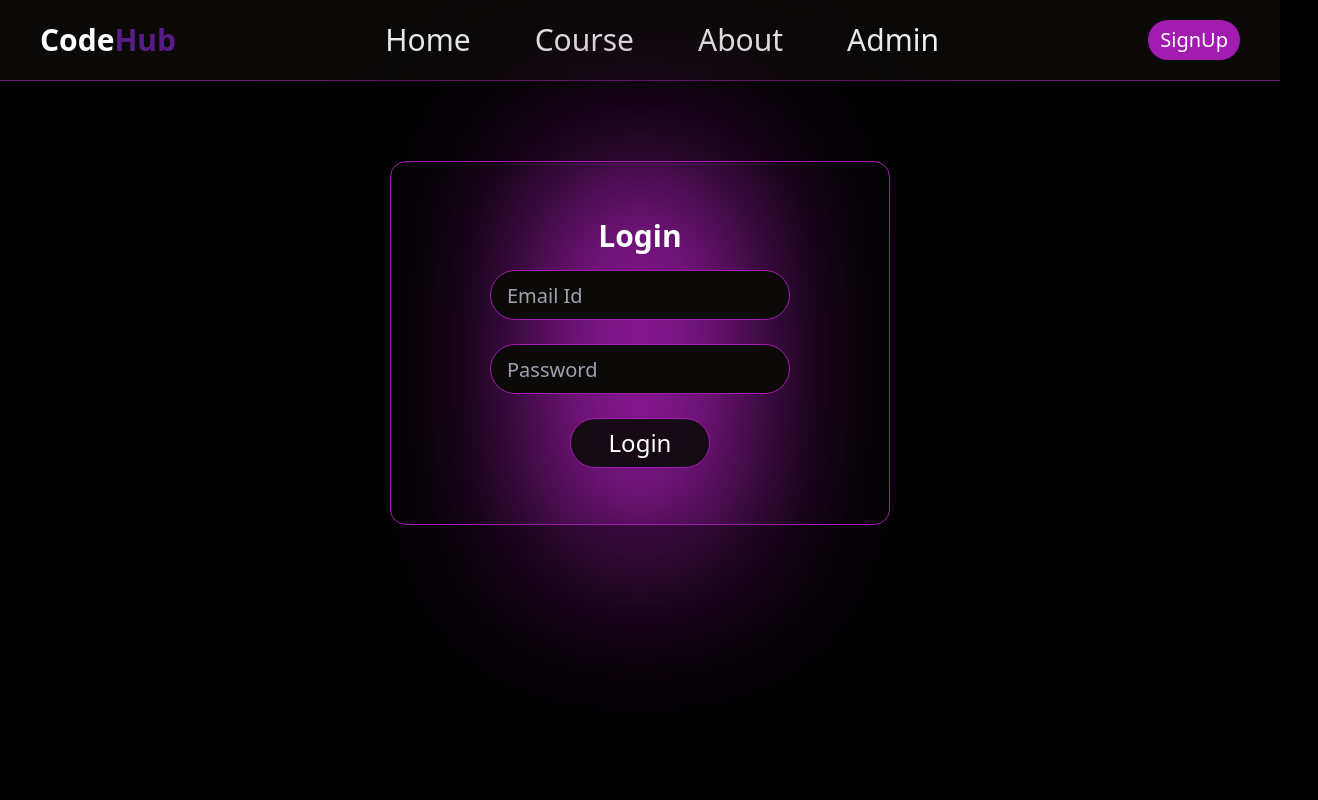
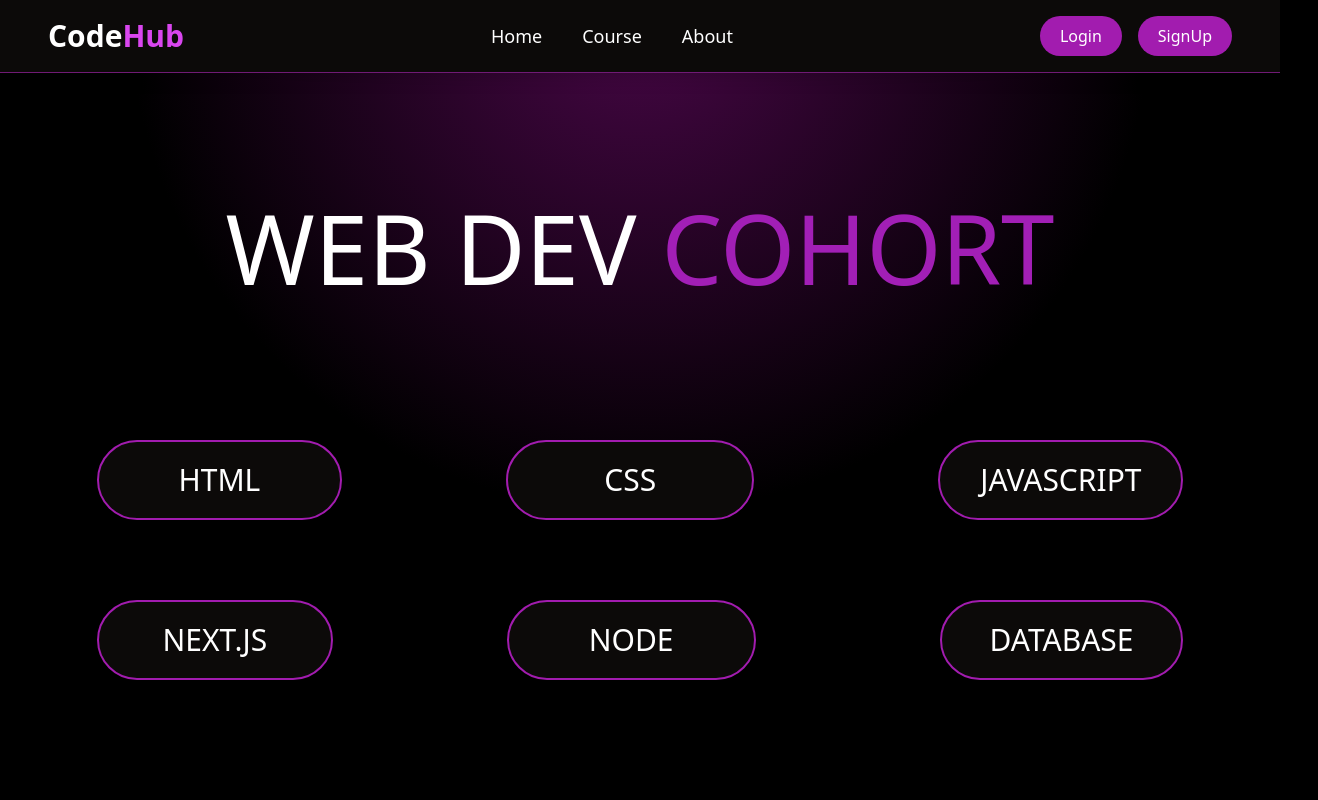
Before and after one commit to yashjaiswal4646/Online-Learning-React-, a React (Vite) app: page /courses/web-dev-cohort in a window 1280 px wide. Shown: the top 800 px of the page, 1318 px wide, since content can reach past the window. Built offline with nearby package versions, Linux system fonts and the light colour scheme.

Commit message:
Route FlutterSyllabus and add design in allcourses

```diff
--- a/src/App.jsx
+++ b/src/App.jsx
@@ -1,20 +1,12 @@
-// import AppRoutes from "./routes/AppRoutes";
-
-import { BrowserRouter } from "react-router-dom";
-import Navbar from "../src/pages/Login/Navbar";
-import LoginForm from "../src/pages/Login/LoginForm";
+import AppRoutes from "./routes/AppRoutes";
 
 
 
 function App() {
   return (
     <>
-   {/* <AppRoutes />; */}
-   <BrowserRouter>
-       <Navbar/>
-      <LoginForm/>
+   <AppRoutes />;
 
-   </BrowserRouter>
   </>
 )
 }
--- a/src/components/AllCourses/Flutter.jsx
+++ b/src/components/AllCourses/Flutter.jsx
@@ -1,9 +1,22 @@
 import React from "react";
 import imgflutter from "/images/Group35.png";
 import roadmap from "/images/Group109.png"
+import { useNavigate } from "react-router-dom";
+
 const Flutter = () => {
+
+   let navigate = useNavigate();
+
   return (
     <>
+
+     <div
+        className="flex items-center justify-center min-h-screen px-6 text-white"
+        style={{
+          background:
+            "radial-gradient(circle at top center, #410640 5%, #000000 50%)",
+        }}
+      >
       <section className="flex flex-col items-center">
         <h2 className="mt-20 text-white text-8xl max-md:mt-10 max-md:max-w-full max-md:text-4xl">
           Online Flutter <span className="text-[#A21FB6]">App</span>
@@ -16,7 +29,7 @@ const Flutter = () => {
             Basics of Dart
           </button>
           <div className="flex flex-wrap gap-10 max-md:max-w-full">
-            <button className="grow px-20 py-5 mr-20 whitespace-nowrap border-2 border-fuchsia-700 border-solid bg-stone-950 rounded-[50px] w-fit max-md:px-5 text-white hover:bg-fuchsia-900 transition-colors">
+            <button className="grow px-20 py-5 mr-20 ml-20 whitespace-nowrap border-2 border-fuchsia-700 border-solid bg-stone-950 rounded-[50px] w-fit max-md:px-5 text-white hover:bg-fuchsia-900 transition-colors">
               Flutter
             </button>
             <button className="grow px-10 py-5 border-2 border-fuchsia-700 border-solid bg-stone-950 rounded-[50px] w-fit max-md:px-5 text-white hover:bg-fuchsia-900 transition-colors">
@@ -25,6 +38,7 @@ const Flutter = () => {
           </div>
         </div>
       </section>
+      </div>
 
       <section className="mt-40 ml-20 w-full max-w-[1238px] max-md:mt-10 max-md:max-w-full">
         <div className="flex gap-5 max-md:flex-col">
@@ -103,7 +117,7 @@ const Flutter = () => {
           Dominate. From <span className="text-[#A60AA3]">Start</span> to
           Victory.
         </p>
-        <button className="px-10 py-7 mt-20 max-w-full text-2xl text-white border border-fuchsia-600 border-solid bg-fuchsia-900 bg-opacity-10 rounded-[101px] w-[365px] hover:bg-opacity-20 transition-colors">
+        <button className="px-10 py-7 mt-20 max-w-full text-2xl text-white border border-fuchsia-600 border-solid bg-fuchsia-900 bg-opacity-10 rounded-[101px] w-[365px] hover:bg-opacity-20 transition-colors" onClick={() => navigate("/FlutterSyllabus")}>
           View Complete Syllabus
         </button>
       </section>
--- a/src/components/AllCourses/Hacking.jsx
+++ b/src/components/AllCourses/Hacking.jsx
@@ -5,6 +5,14 @@ import roadmap from "/images/Group107.png"
 const Hacking = () => {
   return (
     <>
+
+      <div
+        className="flex items-center justify-center min-h-screen px-6 text-white"
+        style={{
+          background:
+            "radial-gradient(circle at top center, #410640 5%, #000000 50%)",
+        }}
+      >
       <section className="flex flex-col items-center">
         <h2 className="mt-20 text-white text-8xl max-md:mt-10 max-md:max-w-full max-md:text-4xl">
           Online Ethical <span className="text-[#A21FB6]">Hacking </span>{" "}
@@ -31,6 +39,7 @@ const Hacking = () => {
           </div>
         </div>
       </section>
+      </div>
 
       <section className="mt-40 ml-20 w-full max-w-[1238px] max-md:mt-10 max-md:max-w-full">
         <div className="flex gap-5 max-md:flex-col">
--- a/src/components/AllCourses/Nodejs.jsx
+++ b/src/components/AllCourses/Nodejs.jsx
@@ -5,6 +5,13 @@ import roadmap from "/images/Group67.png"
 const Nodejs = () => {
   return (
     <>
+      <div
+        className="flex items-center justify-center min-h-screen px-6 text-white"
+        style={{
+          background:
+            "radial-gradient(circle at top center, #410640 5%, #000000 50%)",
+        }}
+      >
       <section className="flex flex-col items-center">
         <h2 className="flex flex-wrap justify-center gap-8 mt-20 text-white text-7xl max-md:mt-10 max-md:max-w-full max-md:text-4xl">
           Complete <br />
@@ -38,6 +45,7 @@ const Nodejs = () => {
           </div>
         </div>
       </section>
+      </div>
 
       <section className="mt-40 ml-20 w-full max-w-[1238px] max-md:mt-10 max-md:max-w-full">
         <div className="flex gap-5 max-md:flex-col">
--- a/src/components/AllCourses/WebDev.jsx
+++ b/src/components/AllCourses/WebDev.jsx
@@ -5,6 +5,14 @@ import roadmap from "/images/Group67.png";
 const WebDev = () => {
   return (
     <>
+
+      <div
+        className="flex items-center justify-center min-h-screen px-6 text-white"
+        style={{
+          background:
+            "radial-gradient(circle at top center, #410640 5%, #000000 50%)",
+        }}
+      >
       <section className="flex flex-col items-center">
         <h2 className="mt-20 text-white text-8xl max-md:mt-10 max-md:max-w-full max-md:text-4xl">
           WEB DEV <span className="text-[#A21FB6]">COHORT</span>
@@ -15,7 +23,7 @@ const WebDev = () => {
             HTML
           </button>
           <div className="flex flex-wrap gap-10 max-md:max-w-full">
-            <button className="grow px-24 py-5 mr-56 whitespace-nowrap border-2 border-fuchsia-700 border-solid bg-stone-950 rounded-[50px] w-fit max-md:px-5 text-white hover:bg-fuchsia-900 transition-colors">
+            <button className="grow px-24 py-5 mr-36 ml-36 whitespace-nowrap border-2 border-fuchsia-700 border-solid bg-stone-950 rounded-[50px] w-fit max-md:px-5 text-white hover:bg-fuchsia-900 transition-colors">
               CSS
             </button>
             <button className="grow px-10 py-5 border-2 border-fuchsia-700 border-solid bg-stone-950 rounded-[50px] w-fit max-md:px-5 text-white hover:bg-fuchsia-900 transition-colors">
@@ -29,7 +37,7 @@ const WebDev = () => {
             NEXT.JS
           </button>
           <div className="flex flex-wrap gap-10 max-md:max-w-full">
-            <button className="grow px-20 py-5 mr-56 whitespace-nowrap border-2 border-fuchsia-700 border-solid bg-stone-950 rounded-[50px] w-fit max-md:px-5 text-white hover:bg-fuchsia-900 transition-colors">
+            <button className="grow px-20 py-5 mr-36 ml-36  whitespace-nowrap border-2 border-fuchsia-700 border-solid bg-stone-950 rounded-[50px] w-fit max-md:px-5 text-white hover:bg-fuchsia-900 transition-colors">
               NODE
             </button>
             <button className="grow px-12 py-5 border-2 border-fuchsia-700 border-solid bg-stone-950 rounded-[50px] w-fit max-md:px-5 text-white hover:bg-fuchsia-900 transition-colors">
@@ -38,6 +46,7 @@ const WebDev = () => {
           </div>
         </div>
       </section>
+      </div>
 
       <section className="mt-40 ml-20 w-full max-w-[1238px] max-md:mt-10 max-md:max-w-full">
         <div className="flex gap-5 max-md:flex-col">
--- a/src/components/AllCourses/WebDevlopment.jsx
+++ b/src/components/AllCourses/WebDevlopment.jsx
@@ -5,8 +5,16 @@ import roadmap from "/images/Group67.png";
 const WebDevlopment = () => {
   return (
     <>
+
+      <div
+        className="flex items-center justify-center min-h-screen px-6 text-white"
+        style={{
+          background:
+            "radial-gradient(circle at top center, #410640 5%, #000000 50%)",
+        }}
+      >
       <section className="flex flex-col items-center">
-        <h2 className="mt-20 text-white text-7xl max-md:mt-10 max-md:max-w-full max-md:text-4xl">
+        <h2 className="text-white mt-44 text-7xl max-md:mt-10 max-md:max-w-full max-md:text-4xl">
           <span className="ml-20">
             Job Ready <span className="text-[#A21FB6]"> AI </span> Powered
             Cohort :{" "}
@@ -41,6 +49,7 @@ const WebDevlopment = () => {
           </div>
         </div>
       </section>
+      </div>
 
       <section className="mt-40 ml-20 w-full max-w-[1238px] max-md:mt-10 max-md:max-w-full">
         <div className="flex gap-5 max-md:flex-col">
--- a/src/components/AllCourses/WebMaster.jsx
+++ b/src/components/AllCourses/WebMaster.jsx
@@ -5,6 +5,14 @@ import roadmap from "/images/Group67.png";
 const WebMaster = () => {
   return (
     <>
+
+      <div
+        className="flex items-center justify-center min-h-screen px-6 text-white"
+        style={{
+          background:
+            "radial-gradient(circle at top center, #410640 5%, #000000 50%)",
+        }}
+      >
       <section className="flex flex-col items-center">
         <h2 className="mt-20 text-white text-7xl max-md:mt-10 max-md:max-w-full max-md:text-4xl">
           <span className="ml-8 text-8xl">
@@ -39,6 +47,7 @@ const WebMaster = () => {
           </div>
         </div>
       </section>
+      </div>
 
       <section className="mt-40 ml-20 w-full max-w-[1238px] max-md:mt-10 max-md:max-w-full">
         <div className="flex gap-5 max-md:flex-col">
--- a/src/routes/AppRoutes.jsx
+++ b/src/routes/AppRoutes.jsx
@@ -10,6 +10,7 @@ import Flutter from "../components/AllCourses/Flutter";
 import Nodejs from "../components/AllCourses/Nodejs";
 import WebDev from "../components/AllCourses/WebDev";
 import WebMaster from "../components/AllCourses/WebMaster";
+import FlutterSyllabus from "../components/Syllabus/FlutterSyllabus";
 
 
 
@@ -26,6 +27,7 @@ function AppRoutes() {
         <Route path="/courses/nodejs" element={<Nodejs />} />
         <Route path="/courses/web-dev-cohort" element={<WebDev />} />
         <Route path="/courses/web-development-master" element={<WebMaster />} />
+        <Route path="/FlutterSyllabus" element={<FlutterSyllabus/>} />
         <Route path="/about" element={<About />} />
       </Routes>
       <Footer />
```
Also changed, not shown: src/components/Syllabus/FlutterSyllabus.jsx (renamed from src/components/Syllabus/FlutterCourse.jsx, +5 -2 lines).
